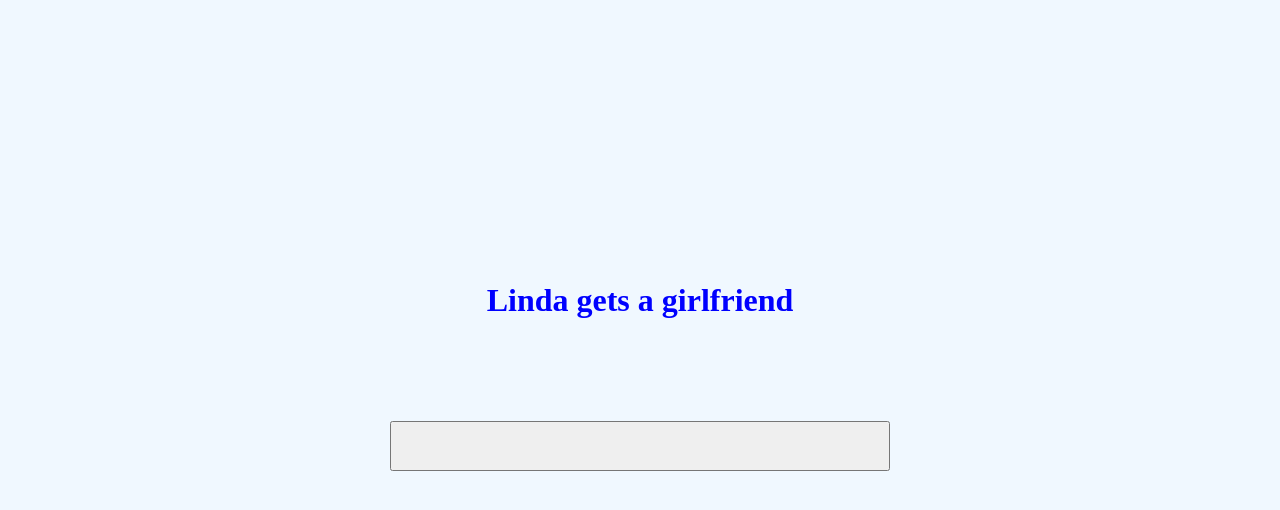
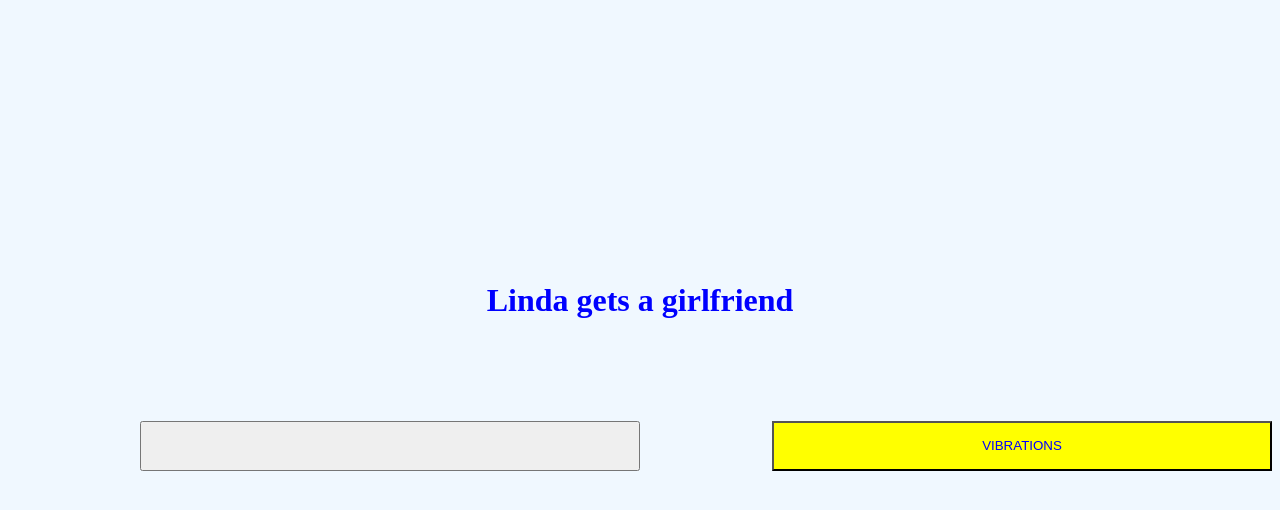
Before and after one commit to kaykakaraka/react-irp, a React app: page / in a window 1280 px wide. Both pictures are taken after a click on the button 640 px from the left and 445 px from the top of the page. Built offline with nearby package versions, Linux system fonts and the light colour scheme.

Commit message:
Added VibrationButton

```diff
--- /dev/null
+++ b/src/components/vibrationButton.css
@@ -0,0 +1,4 @@
+#vibration-button {
+  background-color: yellow;
+  float: right;
+}
--- /dev/null
+++ b/src/components/vibrationButton.js
@@ -0,0 +1,16 @@
+import React from "react"
+import './vibrationButton.css'
+
+class VibrationButton extends React.Component {
+  constructor(props) {
+    super(props)
+  }
+
+  render() {
+    return (
+      <button id='vibration-button'>VIBRATIONS</button>
+    )
+  }
+}
+
+export default VibrationButton;
--- a/src/index.js
+++ b/src/index.js
@@ -3,6 +3,7 @@ import ReactDOM from 'react-dom';
 import vignettes from './objects/vignettes';
 import Title from './components/title'
 import Sudoku from './components/sudoku';
+import VibrationButton from './components/vibrationButton'
 import './styles.css'
 
 class App extends React.Component {
@@ -38,6 +39,7 @@ class App extends React.Component {
     return (
       <div className='main'>
         <Title scene={this.state.scene} vignettes={this.state.vignettes}/>
+        { this.state.scene == 1 ? <VibrationButton /> : null }
         { this.state.scene == 4 ? <Sudoku/> : null }
         <button onClick={this.changeScene} tabIndex={0}></button>
         { this.state.scene == vignettes.length - 1 ? <button className='reload' onClick={this.reload}>RELOAD</button> : null }
--- a/src/styles.css
+++ b/src/styles.css
@@ -23,3 +23,8 @@ button {
   margin-left: 500px;
   margin-top: 300px;
 }
+
+#vibration-button {
+  background-color: yellow;
+  align-self:last baseline;
+}
```
Also changed, not shown: src/objects/vibrations.js (added, +16 -0 lines).
